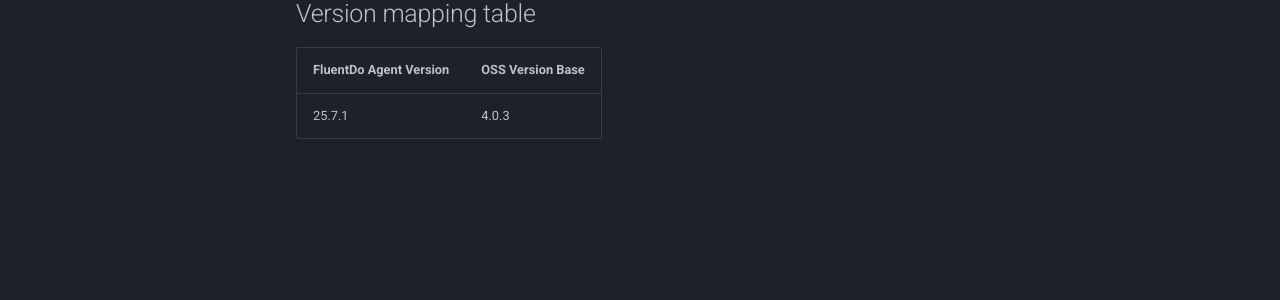
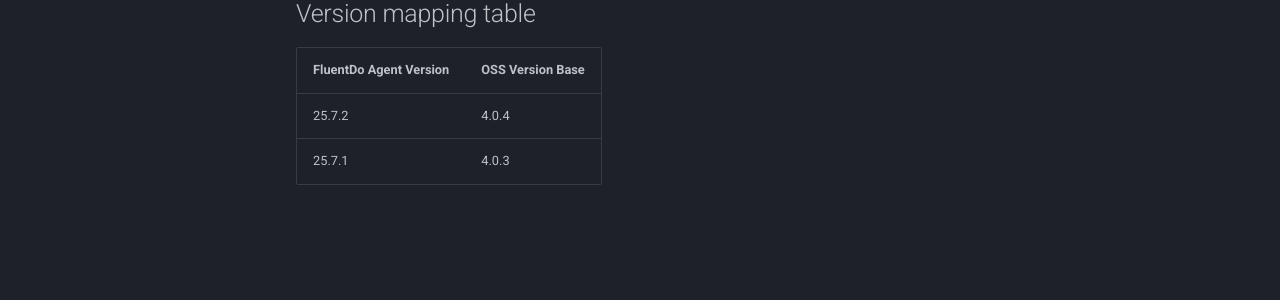
Before and after one commit to telemetryforge/documentation, an MkDocs documentation site: the page built from docs/version-mapping.md, in a window 1280 px wide. Shown: the part 321-621 px from the top of the page. Built offline with MkDocs 1.6.1 and Material for MkDocs 9.7.7, drawn with Linux system fonts in a browser that asks for light colours; plug-ins that fetch from the network failed and are left out.

Commit message:
release: add new mapping info (#15)
Signed-off-by: Patrick Stephens <pat@fluent.do>

```diff
--- a/docs/version-mapping.md
+++ b/docs/version-mapping.md
@@ -6,4 +6,5 @@ The following shows the underlying [OSS version of Fluent Bit](https://github.co
 
 |FluentDo Agent Version|OSS Version Base|
 |----------------------|----------------|
+| 25.7.2 | 4.0.4 |
 | 25.7.1 | 4.0.3 |
```
